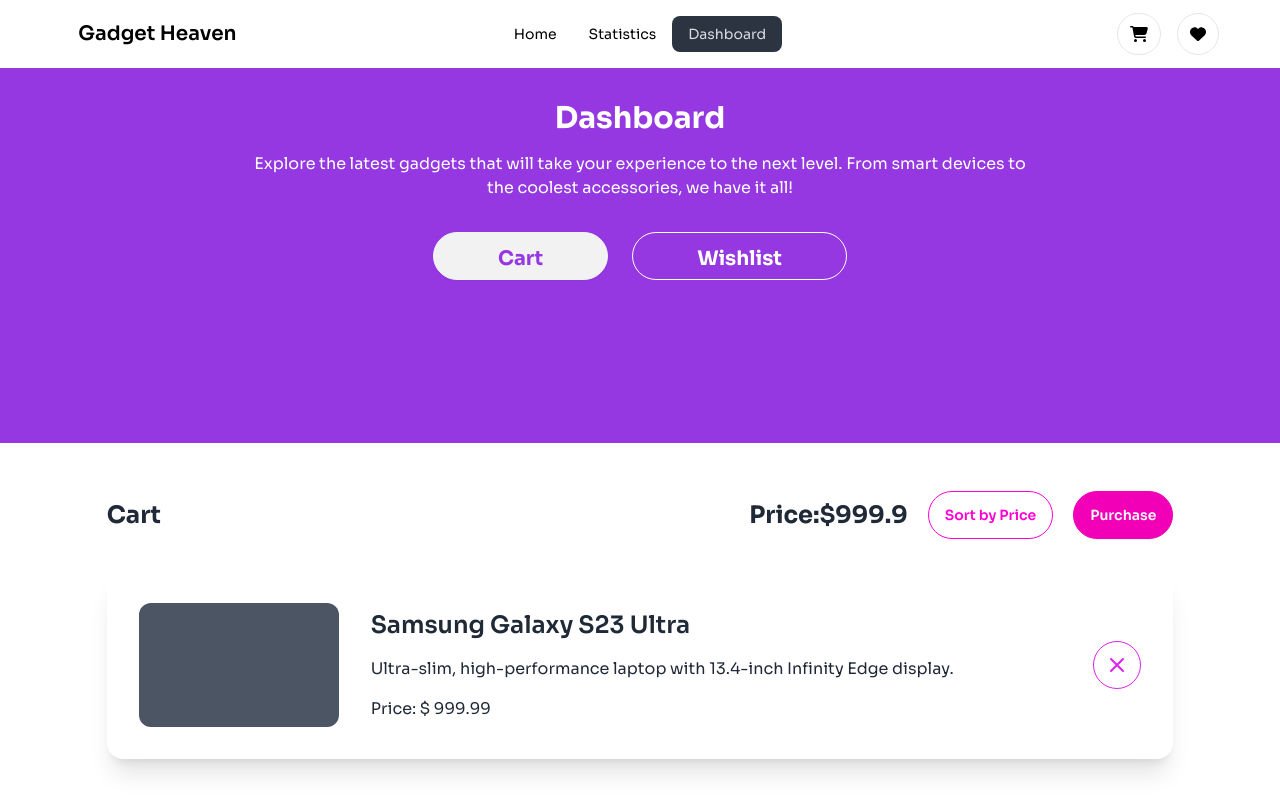
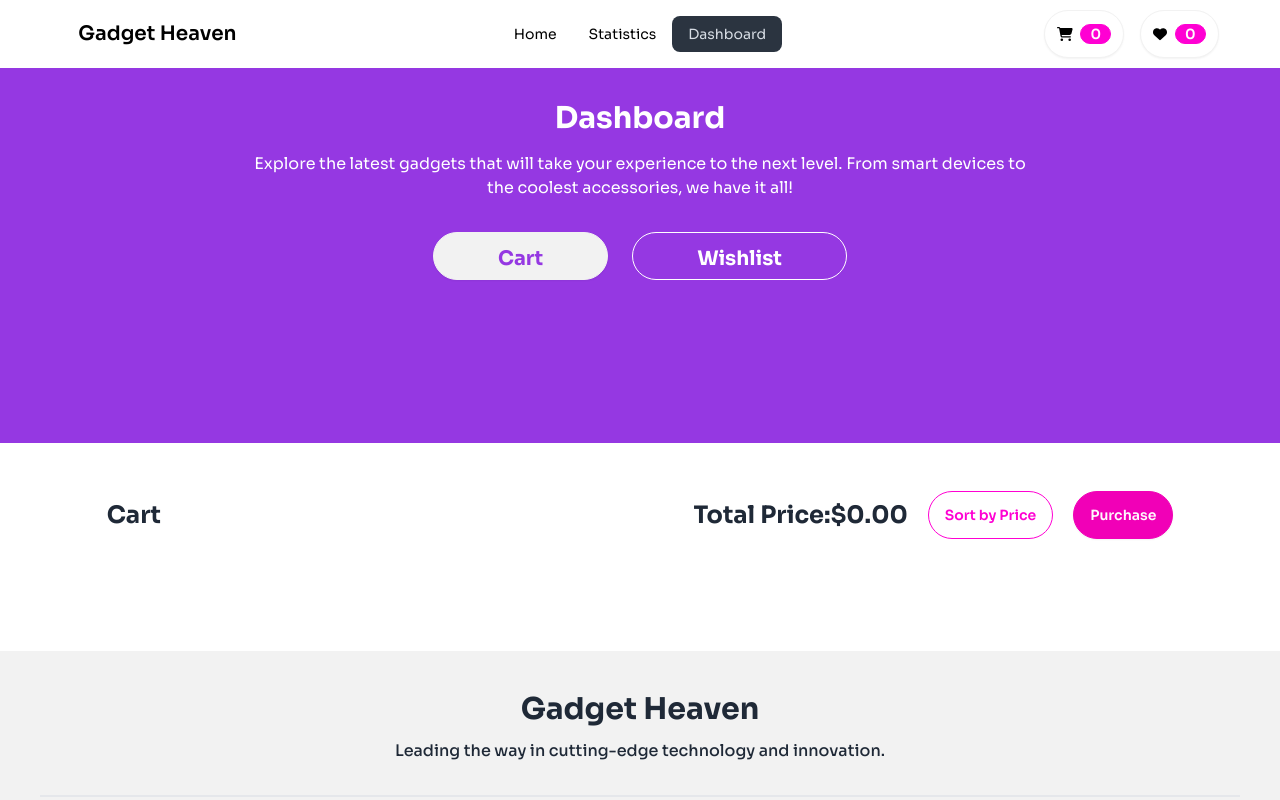
Before and after one commit to programming-hero-web-course-4/b10a8-gadget-heaven-programmer-mahadi-hasan, a React (Vite) app: page /dashboard in a window 1280 px wide. Shown: the top 800 px of the page. Built offline with nearby package versions, Linux system fonts and the light colour scheme.

Commit message:
sorted Price and remove cart product done

```diff
--- a/package.json
+++ b/package.json
@@ -19,6 +19,7 @@
     "react": "^18.3.1",
     "react-dom": "^18.3.1",
     "react-router-dom": "^6.27.0",
+    "react-toastify": "^10.0.6",
     "sort-by": "^1.2.0"
   },
   "devDependencies": {
--- /dev/null
+++ b/src/Components/AddToCart/AddToCart.jsx
@@ -0,0 +1,55 @@
+import React, { useContext, useState } from 'react';
+import { CartContext } from '../CartProvider/CartProvider';
+
+const AddToCart = () => {
+    const { cart, setCart, removeFromCart, totalPrice } = useContext(CartContext)
+    const [sortedCart, setSortedCart] = useState(cart);
+    const sortByPrice = () => {
+        const sorted = [...sortedCart].sort((a, b) => b.price - a.price);
+        setSortedCart(sorted)
+    }
+    return (
+        <div className='w-10/12 mx-auto mt-12'>
+            <div className='flex justify-between items-center'>
+                <p className='text-2xl font-bold'>Cart</p>
+                <div className='flex items-center gap-x-5'>
+                    <h3 className='text-2xl font-bold'>Total Price:${totalPrice.toFixed(2)}</h3>
+                    <button onClick={sortByPrice} className="btn btn-outline rounded-full btn-secondary">Sort by Price</button>
+                    <button className="btn btn-active rounded-full btn-secondary">Purchase</button>
+                </div>
+            </div>
+            {
+                sortedCart.map(gadget => (
+                    <div key={gadget.product_id} className='flex items-center gap-x-8 p-8 rounded-2xl shadow-xl mt-8'>
+                        <div>
+                            <img className='w-[200px] h-[124px] rounded-xl' src={gadget.product_image} alt="" />
+                        </div>
+                        <div className='space-y-4 flex-1'>
+                            <h2 className='text-2xl font-semibold'>{gadget.product_title}</h2>
+                            <p>{gadget.description}</p>
+                            <p>Price:${gadget.price}</p>
+                        </div>
+                        <div className='place-items-'>
+                            <button onClick={() => removeFromCart(gadget.product_id)} className="btn text-[#de21ec] btn-circle btn-outline">
+                                <svg
+                                    xmlns="http://www.w3.org/2000/svg"
+                                    className="h-6 w-6"
+                                    fill="none"
+                                    viewBox="0 0 24 24"
+                                    stroke="currentColor">
+                                    <path
+                                        strokeLinecap="round"
+                                        strokeLinejoin="round"
+                                        strokeWidth="2"
+                                        d="M6 18L18 6M6 6l12 12" />
+                                </svg>
+                            </button>
+                        </div>
+                    </div>
+                ))
+            }
+        </div>
+    );
+};
+
+export default AddToCart;
--- /dev/null
+++ b/src/Components/AddToWishlist/AddToWishlist.jsx
@@ -0,0 +1,52 @@
+import React, { useContext } from 'react';
+import { CartContext } from '../CartProvider/CartProvider';
+import { FontAwesomeIcon } from '@fortawesome/react-fontawesome';
+import { faCartShopping } from '@fortawesome/free-solid-svg-icons';
+
+
+const AddToWishlist = () => {
+    const { cart, addToCart, wishlist, removeFromWishlist } = useContext(CartContext);
+    const handleAddToCart = (gadget) => {
+        addToCart(gadget);
+    }
+    return (
+        <div className='w-10/12 mx-auto'>
+            {
+                wishlist.map(gadget => (
+                    <div key={gadget.product_id} className='flex items-center gap-x-8 p-8 rounded-2xl shadow-xl mt-8'>
+                        <div>
+                            <img className='w-[200px] h-[124px] rounded-xl' src={gadget.product_image} alt="" />
+                        </div>
+                        <div className='space-y-4 flex-1'>
+                            <h2 className='text-2xl font-semibold'>{gadget.product_title}</h2>
+                            <p>{gadget.description}</p>
+                            <p>Price:${gadget.price}</p>
+                            <button onClick={() => handleAddToCart(gadget)} className='btn text-white rounded-full bg-[#9538E2]' disabled={cart.some(item => item.product_id === gadget.product_id)}>
+                                Add To Card
+                                <FontAwesomeIcon icon={faCartShopping} />
+                            </button>
+                        </div>
+                        <div className='place-gadgets-'>
+                            <button onClick={() => removeFromWishlist(gadget.product_id)} className="btn text-[#de21ec] btn-circle btn-outline">
+                                <svg
+                                    xmlns="http://www.w3.org/2000/svg"
+                                    className="h-6 w-6"
+                                    fill="none"
+                                    viewBox="0 0 24 24"
+                                    stroke="currentColor">
+                                    <path
+                                        strokeLinecap="round"
+                                        strokeLinejoin="round"
+                                        strokeWidth="2"
+                                        d="M6 18L18 6M6 6l12 12" />
+                                </svg>
+                            </button>
+                        </div>
+                    </div>
+                ))
+            }
+        </div>
+    );
+};
+
+export default AddToWishlist;
--- /dev/null
+++ b/src/Components/CartProvider/CartProvider.jsx
@@ -0,0 +1,41 @@
+import React, { createContext, useEffect, useState } from 'react';
+import { toast, ToastContainer } from 'react-toastify';
+import 'react-toastify/dist/ReactToastify.css';
+const CartContext = createContext();
+const CartProvider = ({ children }) => {
+    const [cart, setCart] = useState([]);
+    const [wishlist, setWishlist] = useState([]);
+    const [totalPrice, setTotalPrice] = useState(0);
+    const addToCart = (gadget) => {
+        if (!cart.some(item => item.product_id === gadget.product_id)) {
+            setCart(prevCart => [...prevCart, gadget])
+            toast.success(`${gadget.product_title} added to cart.`)
+        }
+    }
+    const addToWishlist = (gadget) => {
+        if (!wishlist.some(item => item.product_id === gadget.product_id)) {
+            setWishlist(prevWishlist => [...prevWishlist, gadget])
+            toast.success(`${gadget.product_title} added to wishlist.`)
+        }
+    }
+    const removeFromCart = (productId) => {
+        setCart(prevCart => prevCart.filter(item => item.product_id !== productId))
+        toast.info('Product has been removed!')
+    }
+    const removeFromWishlist = (productId) => {
+        setWishlist(prevWishlist => prevWishlist.filter(item => item.product_id !== productId))
+        toast.info('Product has been removed!')
+    }
+    useEffect(() => {
+        const newTotalPrice = cart.reduce((total, item) => total + item.price, 0)
+        setTotalPrice(newTotalPrice);
+    }, [cart])
+    return (
+        <CartContext.Provider value={{ cart, addToCart, setCart, wishlist, addToWishlist, removeFromCart, removeFromWishlist, totalPrice, setTotalPrice }}>
+            {children}
+            <ToastContainer></ToastContainer>
+        </CartContext.Provider>
+    );
+};
+
+export { CartContext, CartProvider };
--- a/src/Components/Dashboard/Dashboard.jsx
+++ b/src/Components/Dashboard/Dashboard.jsx
@@ -1,5 +1,7 @@
 import React, { useState } from 'react';
 import useTabTitle from '../../Hooks/useTabTitle';
+import AddToCart from '../AddToCart/AddToCart';
+import AddToWishlist from '../AddToWishlist/AddToWishlist';
 
 const Dashboard = () => {
     useTabTitle('Gadget Heaven | Dashboard');
@@ -17,39 +19,11 @@ const Dashboard = () => {
                     <button onClick={() => handleActiveBtn('wishlist')} className={`btn ${isActive === 'wishlist' ? 'text-[#9538E2]' : 'btn-outline text-white bg-[#9538E2] '} rounded-full text-xl font-bold py-3 px-16`}>Wishlist</button>
                 </div>
             </div>
-            <div className='w-10/12 mx-auto mt-12'>
-                <div className='flex justify-between items-center'>
-                    <p className='text-2xl font-bold'>Cart</p>
-                    <div className='flex items-center gap-x-5'>
-                        <h3 className='text-2xl font-bold'>Price:$999.9</h3>
-                        <button className="btn btn-outline rounded-full btn-secondary">Sort by Price</button>
-                        <button className="btn btn-active rounded-full btn-secondary">Purchase</button>
-                    </div>
-                </div>
-                <div className='flex items-center gap-x-8 p-8 rounded-2xl shadow-xl mt-8'>
-                    <div className='w-[200px] h-[124px] bg-gray-600 rounded-xl'></div>
-                    <div className='space-y-4 flex-1'>
-                        <h2 className='text-2xl font-semibold'>Samsung Galaxy S23 Ultra</h2>
-                        <p>Ultra-slim, high-performance laptop with 13.4-inch Infinity Edge display.</p>
-                        <p>Price: $ 999.99</p>
-                    </div>
-                    <div className='place-items-'>
-                        <button className="btn text-[#de21ec] btn-circle btn-outline">
-                            <svg
-                                xmlns="http://www.w3.org/2000/svg"
-                                className="h-6 w-6"
-                                fill="none"
-                                viewBox="0 0 24 24"
-                                stroke="currentColor">
-                                <path
-                                    strokeLinecap="round"
-                                    strokeLinejoin="round"
-                                    strokeWidth="2"
-                                    d="M6 18L18 6M6 6l12 12" />
-                            </svg>
-                        </button>
-                    </div>
-                </div>
+            <div className={`${isActive === 'cart' ? 'block' : 'hidden'}`}>
+                <AddToCart></AddToCart>
+            </div>
+            <div className={`${isActive === 'wishlist' ? 'block' : 'hidden'}`}>
+                <AddToWishlist></AddToWishlist>
             </div>
         </div>
     );
--- a/src/Components/Header/Header.jsx
+++ b/src/Components/Header/Header.jsx
@@ -1,10 +1,12 @@
 import { Link, NavLink, useLocation } from "react-router-dom";
 import { FontAwesomeIcon } from '@fortawesome/react-fontawesome';
 import { faCartShopping, faHeart } from '@fortawesome/free-solid-svg-icons';
-import { useEffect } from "react";
+import { useContext, useEffect } from "react";
+import { CartContext } from "../CartProvider/CartProvider";
 
 const Header = () => {
     const location = useLocation();
+    const { cart, wishlist } = useContext(CartContext)
     useEffect(() => {
         if (location.pathname === '/dashboard' || location.pathname === '/statistics' || location.pathname.includes('/products/')) {
             document.getElementById('navBar').style.backgroundColor = "white";
@@ -53,11 +55,13 @@ const Header = () => {
             </div>
             <div className="navbar-end">
                 <div className="flex gap-4">
-                    <div className="text-black bg-white rounded-full p-3 flex justify-center items-center border cursor-pointer">
+                    <div className="btn text-black bg-white rounded-full p-3 flex justify-center items-center border">
                         <FontAwesomeIcon icon={faCartShopping} />
+                        <div className="badge badge-secondary">{cart.length}</div>
                     </div>
-                    <div className="text-black bg-white rounded-full p-3 flex justify-center items-center border cursor-pointer">
+                    <div className="btn text-black bg-white rounded-full p-3 flex justify-center items-center border">
                         <FontAwesomeIcon icon={faHeart} />
+                        <div className="badge badge-secondary">{wishlist.length}</div>
                     </div>
                 </div>
             </div>
--- a/src/Components/ProductDetailPage/ProductDetailPage.jsx
+++ b/src/Components/ProductDetailPage/ProductDetailPage.jsx
@@ -1,7 +1,8 @@
-import React, { useEffect } from 'react';
+import React, { useContext, useEffect, useState } from 'react';
 import { useLoaderData, useParams } from 'react-router-dom';
 import { FontAwesomeIcon } from '@fortawesome/react-fontawesome';
 import { faCartShopping, faHeart } from '@fortawesome/free-solid-svg-icons';
+import { CartContext } from '../CartProvider/CartProvider';
 
 
 const ProductDetailPage = () => {
@@ -10,6 +11,15 @@ const ProductDetailPage = () => {
     const data = useLoaderData();
     const gadget = data.find(gadget => gadget.product_id === id);
     const { product_title, product_image, price, description, Specification, rating } = gadget;
+    const { addToCart, cart, addToWishlist, wishlist } = useContext(CartContext);
+    const [isWishlisted, setIsWishlisted] = useState(wishlist.some(list => list.product_id === gadget.product_id))
+    const handleAddToCart = () => {
+        addToCart(gadget)
+    }
+    const handleAddToWishlist = () => {
+        addToWishlist(gadget)
+        setIsWishlisted(true)
+    }
     useEffect(() => {
         window.scrollTo(0, 0);
     }, [id]);
@@ -53,11 +63,11 @@ const ProductDetailPage = () => {
                         <div className="badge badge-lg">{rating}</div>
                     </div>
                     <div className='flex gap-6 items-center mt-6'>
-                        <button className='btn text-white rounded-full bg-[#9538E2]'>
+                        <button onClick={handleAddToCart} className='btn text-white rounded-full bg-[#9538E2]' disabled={cart.some(item => item.product_id === gadget.product_id)}>
                             Add To Card
                             <FontAwesomeIcon icon={faCartShopping} />
                         </button>
-                        <button className='btn btn-outline bg-white rounded-full'>
+                        <button onClick={handleAddToWishlist} className='btn btn-outline bg-white rounded-full' disabled={isWishlisted}>
                             <FontAwesomeIcon icon={faHeart} />
                         </button>
                     </div>
--- a/src/main.jsx
+++ b/src/main.jsx
@@ -11,6 +11,7 @@ import Home from './Components/Home/Home.jsx';
 import Statistics from './Components/Statistics/Statistics.jsx';
 import Dashboard from './Components/Dashboard/Dashboard.jsx';
 import ProductDetailPage from './Components/ProductDetailPage/ProductDetailPage.jsx';
+import { CartProvider } from './Components/CartProvider/CartProvider.jsx';
 const router = createBrowserRouter([
   {
     path: "/",
@@ -40,6 +41,8 @@ const router = createBrowserRouter([
 
 createRoot(document.getElementById('root')).render(
   <StrictMode>
-    <RouterProvider router={router} />
+    <CartProvider>
+      <RouterProvider router={router} />
+    </CartProvider>
   </StrictMode>,
 )
```
Also changed, not shown: 1 other file (tests, documents, lock files or other folders).
